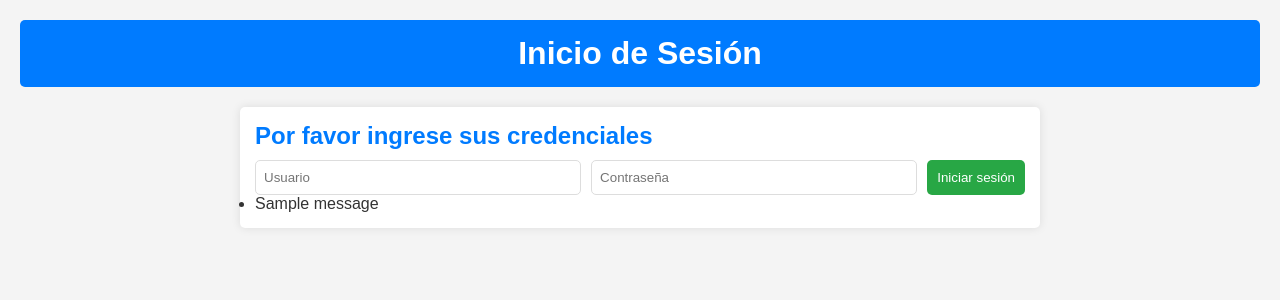
After one commit to MonseLopez/crud-usuario, a Flask app: template templates/login.html in a window 1280 px wide. The commit adds this page. Shown: the top 300 px of the page. Run offline with Flask 3, Linux system fonts and the light colour scheme; the template is opened without the code that fills it, so the values that code supplies are empty; tables that the repository leaves empty or names only in its code hold one stand-in row (values such as "Sample post"); one stand-in notice (Sample message) is shown; some libraries are stand-ins or nearby versions.

Commit message:
Primer commit - Subiendo mi proyecto Flask

```diff
--- a/static/style.css
+++ b/static/style.css
@@ -92,7 +92,7 @@ td button {
 }
 
 td button:hover {
-    background: #c82333;
+    background: #c89423;
 }
 
 @media (max-width: 600px) {
--- /dev/null
+++ b/templates/login.html
@@ -0,0 +1,37 @@
+<!DOCTYPE html>
+<html lang="es">
+<head>
+    <meta charset="UTF-8">
+    <meta name="viewport" content="width=device-width, initial-scale=1.0">
+    <title>Login</title>
+    <link rel="stylesheet" href="{{ url_for('static', filename='style.css') }}">
+</head>
+<body>
+
+    <header>
+        <h1>Inicio de Sesión</h1>
+    </header>
+
+    <main>
+        <section id="login-form">
+            <h2>Por favor ingrese sus credenciales</h2>
+            <form action="{{ url_for('auth.login') }}" method="POST">
+                <input type="text" name="username" placeholder="Usuario" required>
+                <input type="password" name="password" placeholder="Contraseña" required>
+                <button type="submit">Iniciar sesión</button>
+            </form>
+
+            {% with messages = get_flashed_messages(with_categories=true) %}
+                {% if messages %}
+                    <ul>
+                    {% for category, message in messages %}
+                        <li class="{{ category }}">{{ message }}</li>
+                    {% endfor %}
+                    </ul>
+                {% endif %}
+            {% endwith %}
+        </section>
+    </main>
+
+</body>
+</html>
```
Also changed, not shown: app.py (line endings or trailing spaces).
